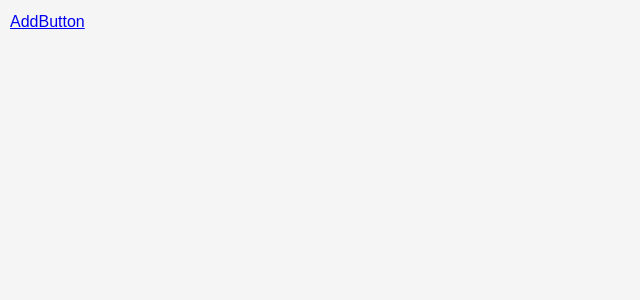
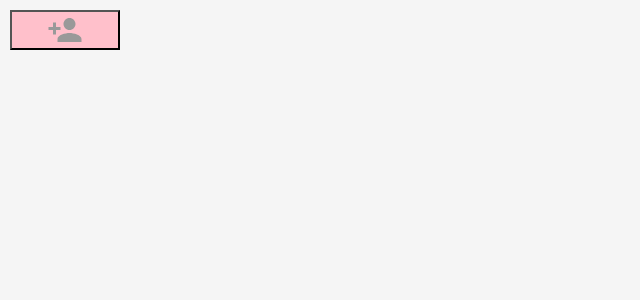
Before and after one commit to Andreskub/react-bank, a React (Create React App) app in the folder app-bank/: page / in a window 1280 px wide. Shown: the top 300 px of the page, without its empty margins (0-640 px from the left). Built offline with nearby package versions, Linux system fonts and the light colour scheme.

Commit message:
Icons Updated

```diff
--- a/app-bank/src/Home.js
+++ b/app-bank/src/Home.js
@@ -11,14 +11,14 @@ import addButton from './icons/person-add.svg'
 
 const AddButton = styled.button`
     padding-left: 100px;
-    align-self: center;
-    width: 32px;
-    height: 32px;
-    background-color: transparent;
+    //align-self: center;
+    width: 40px;
+    height: 40px;
+    background-color: pink;
     background-image: url('${addButton}');
     background-size: 100% 100%;
-    border: 0;
-    color: black;
+    //border: 0;
+    color: gray;
     font-size: 0;
     vertical-align: middle;
     cursor: pointer;
@@ -33,7 +33,7 @@ const Home = ({ transactions, reduxDeleteTransaction }) => {
 
   return (
     <div style={{ margin: '10px' }}>
-      <Link to='/add'>AddButton</Link>
+      <Link to='/add'><AddButton ></AddButton></Link>
       <ol className='transaction-list'>
         {transactions.map(transaction => (
           <TransactionItem key={transaction.id} onDeleteTransaction={removeTransaction} transaction={transaction} />
--- a/app-bank/src/TransactionItem.js
+++ b/app-bank/src/TransactionItem.js
@@ -4,9 +4,9 @@ import removeButton from './icons/cancel.svg'
 
 const RemoveButton = styled.button`
     padding-left: 100px;
-    align-self: center;
-    width: 32px;
-    height: 32px;
+    align-self: flex-start;
+    width: 40px;
+    height: 40px;
     background-color: transparent;
     background-image: url('${removeButton}');
     background-size: 100% 100%;
@@ -31,11 +31,11 @@ const StyledLi = ({ className, children }) => (
 )
 
 const CustomStyledLi = styled(StyledLi)`
-    padding: 20px;
+    padding: 5px;
     background: lightblue;
     display:flex;
     @media ${device.desktopL} {
-        margin: 20px;
+        margin: 0px;
         border: 2px solid #ACA4A3;
         border-radius: 8px;
     }
```
